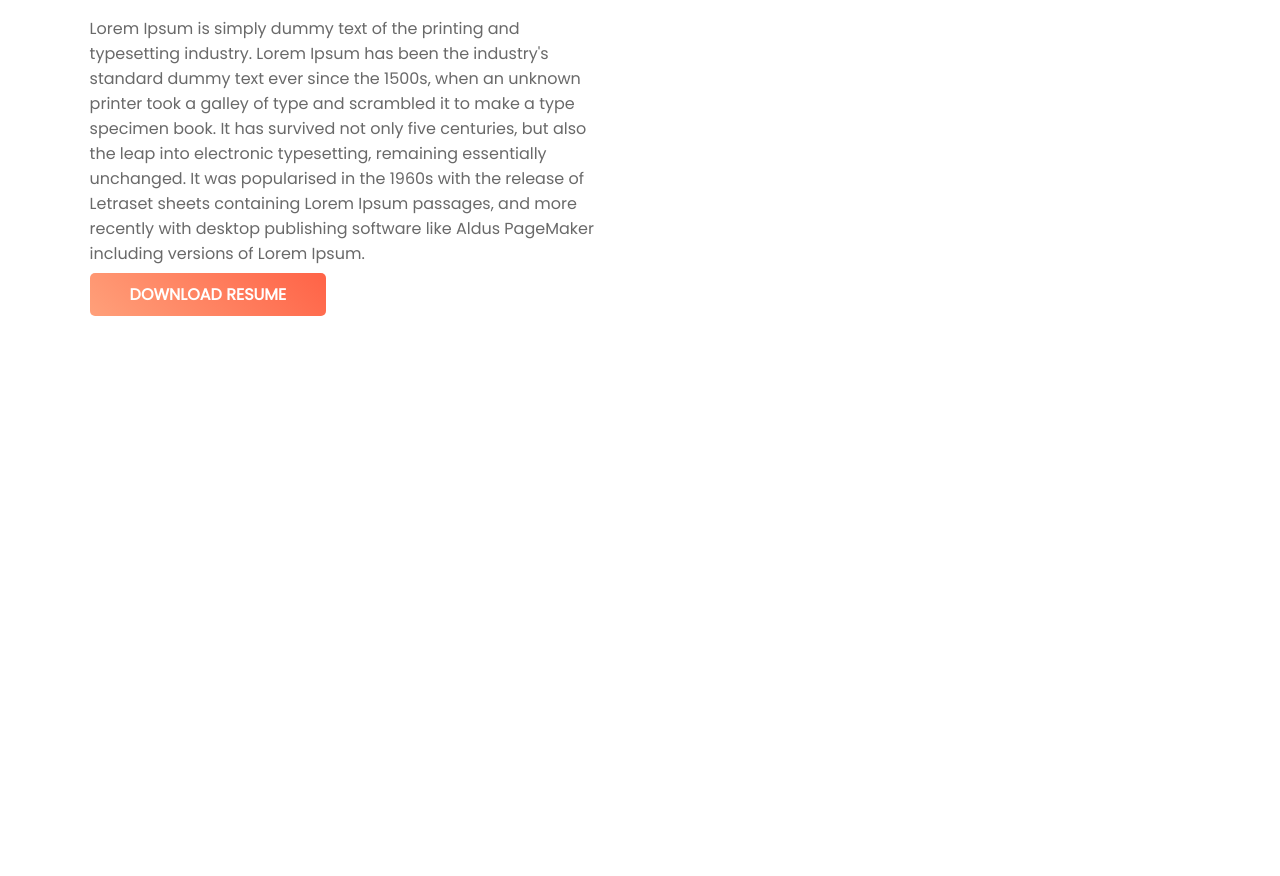
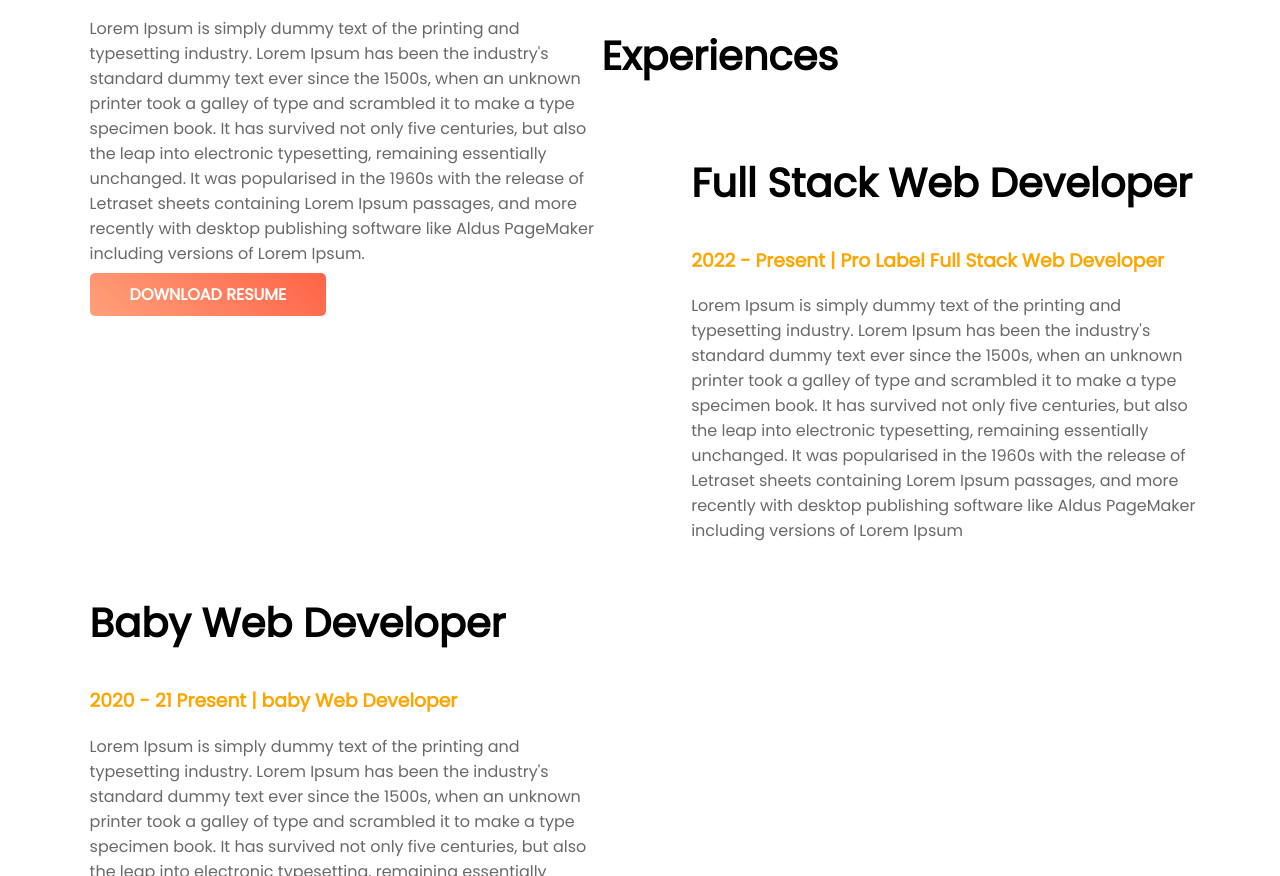
Before and after one commit to likhonCSE/portfolio, a plain HTML site: page index.html in a window 1280 px wide. Shown: the part 1307-2183 px from the top of the page. Before the commit the page ends 1623 px from the top, so only its background shows below. Drawn offline with Linux system fonts and the light colour scheme.

Commit message:
3 section complete

```diff
--- a/index.html
+++ b/index.html
@@ -24,6 +24,7 @@
         </div>
     </section>
     <section class="dream-area">
+
         <div class="half-width">
             <img src="images/jhankar2.png" alt="">
         </div>
@@ -37,5 +38,23 @@
         </div>
     </section>
 
+    <section>
+        <h2>Experiences</h2>
+        <div class="half-width">
+
+            <h2> Full Stack Web Developer</h2>
+            <h3> <span>2022 - Present | Pro Label Full Stack Web Developer</span> </h3>
+            <p> Lorem Ipsum is simply dummy text of the printing and typesetting industry. Lorem Ipsum has been the industry's standard dummy text ever since the 1500s, when an unknown printer took a galley of type and scrambled it to make a type specimen book. It has survived not only five centuries, but also the leap into electronic typesetting, remaining essentially unchanged. It was popularised in the 1960s with the release of Letraset sheets containing Lorem Ipsum passages, and more recently with desktop publishing software like Aldus PageMaker including versions of Lorem Ipsum</p>
+
+        </div>
+
+        <div class="half-width">
+            <h2> Baby Web Developer</h2>
+            <h3> <Span>2020 - 21 Present | baby Web Developer </Span></h3>
+            <p> Lorem Ipsum is simply dummy text of the printing and typesetting industry. Lorem Ipsum has been the industry's standard dummy text ever since the 1500s, when an unknown printer took a galley of type and scrambled it to make a type specimen book. It has survived not only five centuries, but also the leap into electronic typesetting, remaining essentially unchanged. It was popularised in the 1960s with the release of Letraset sheets containing Lorem Ipsum passages, and more recently with desktop publishing software like Aldus PageMaker including versions of Lorem Ipsum</p>
+
+        </div>
+    </section>
+
 </body>
 </html>
--- a/style.css
+++ b/style.css
@@ -22,6 +22,9 @@ h1{
 h1 span{
     color: orange;
 }
+h3 span{
+    color: orange;
+}
 .half-width img{
     width: 100%;
 }
```
